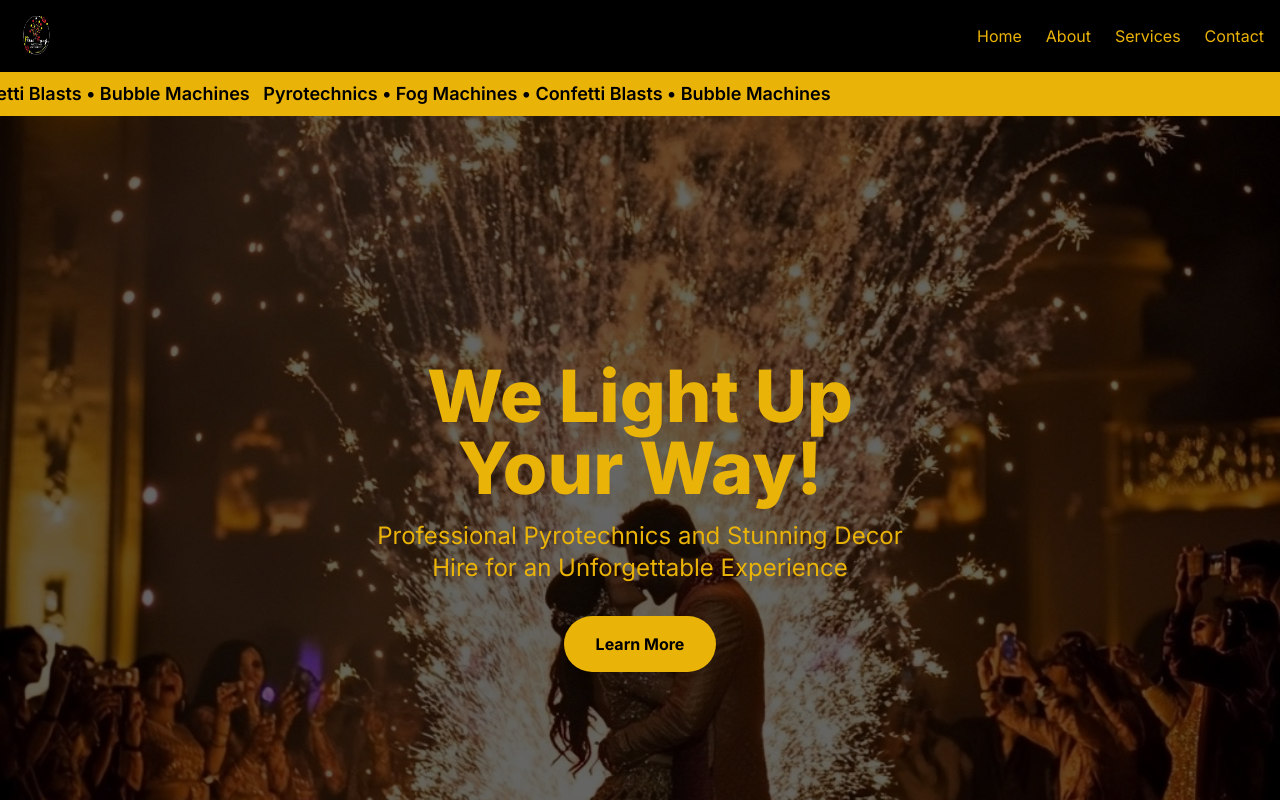
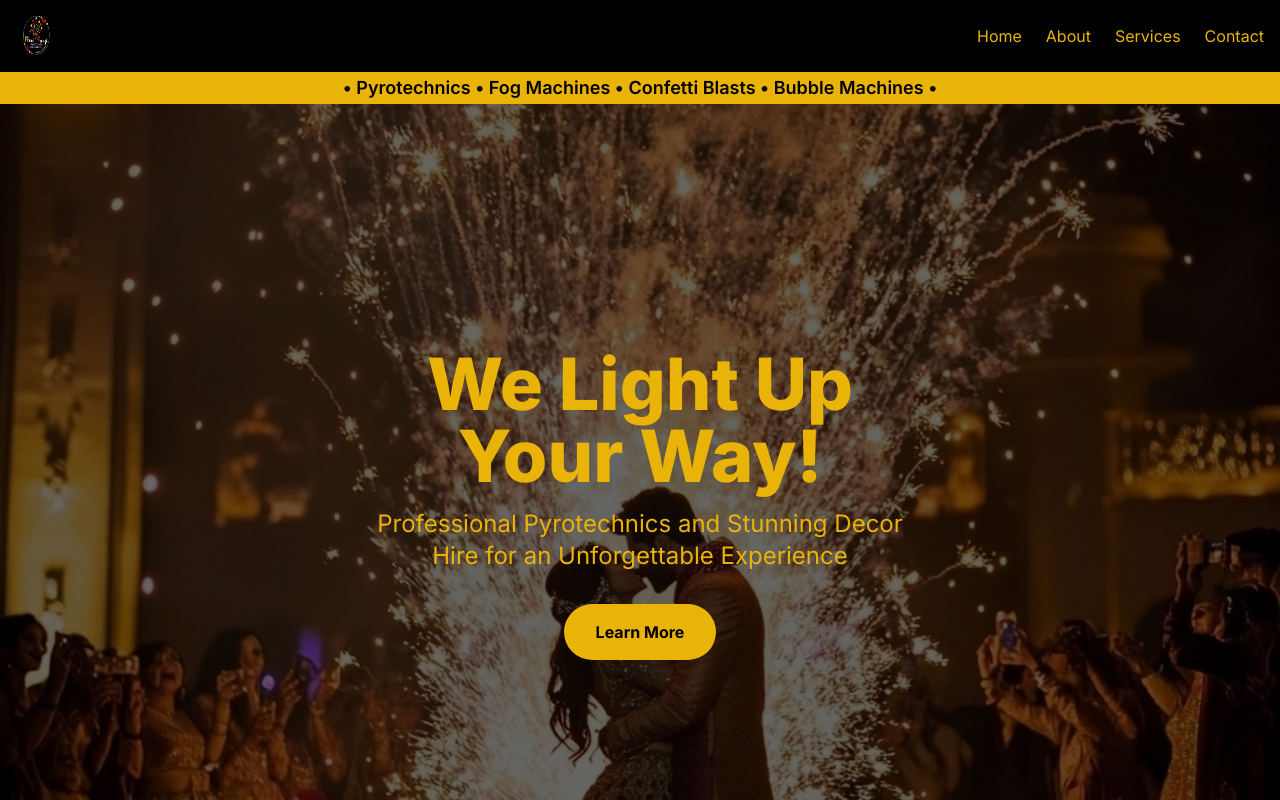
Before and after one commit to Uvaancovie/flare-frenzi, a Next.js app: page / in a window 1280 px wide. Shown: the top 800 px of the page. Built offline with nearby package versions, Linux system fonts and the light colour scheme.

Commit message:
the animated gallery is static now

```diff
--- a/app/components/AnimatedBanner.tsx
+++ b/app/components/AnimatedBanner.tsx
@@ -1,25 +1,14 @@
 // components/AnimatedBanner.tsx
 "use client";
 
-import { motion } from 'framer-motion';
-
-const servicesText = "Pyrotechnics • Fog Machines • Confetti Blasts • Bubble Machines";
+const servicesText = "• Pyrotechnics  • Fog Machines  • Confetti Blasts  • Bubble Machines • ";
 
 const AnimatedBanner: React.FC = () => {
   return (
-    <div className="bg-yellow-500 text-black py-2 overflow-hidden">
-      <motion.div
-        initial={{ x: '100%' }}
-        animate={{ x: '-100%' }}
-        transition={{
-          repeat: Infinity,
-          duration: 10,
-          ease: "linear",
-        }}
-        className="whitespace-nowrap"
-      >
-        <span className="text-lg font-semibold px-4">{servicesText} &nbsp; {servicesText}</span>
-      </motion.div>
+    <div className="bg-yellow-500 text-black py-0.5">
+      <div className="container mx-auto text-center">
+        <span className="text-lg font-semibold">{servicesText}</span>
+      </div>
     </div>
   );
 };
--- a/app/globals.css
+++ b/app/globals.css
@@ -61,3 +61,15 @@ body {
   animation-delay: 0.7s;
   background-color: red;
 }
+@keyframes scroll {
+  0% {
+    transform: translateX(100%);
+  }
+  100% {
+    transform: translateX(-100%);
+  }
+}
+
+.animate-scroll {
+  animation: scroll 30s linear infinite;
+}
```
